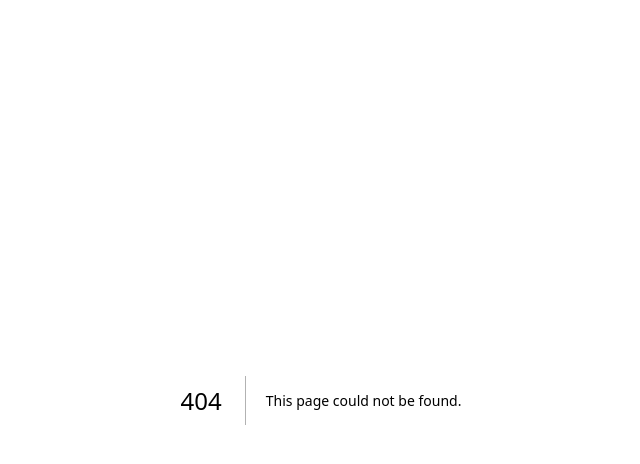
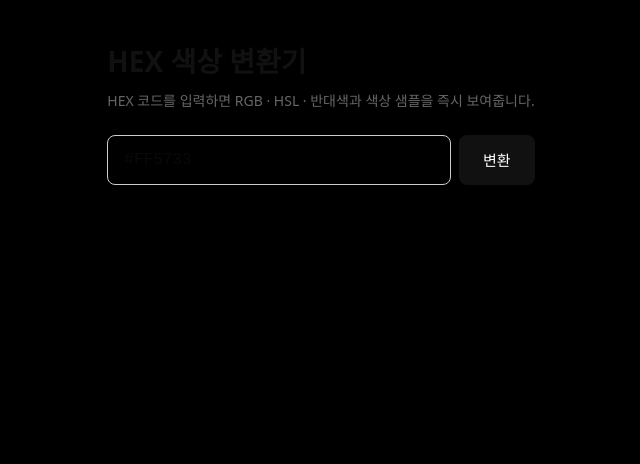
Before and after one commit to KIMTAEKJU/supercent-hub, a Next.js app: page /tools/req_de885a1e-a1c5-4f50-8e91-ab949a7866ec in a window 1280 px wide. Before the commit this address had no page. Shown: the top 464 px of the page, without its empty margins (319-959 px from the left). Built offline with nearby package versions, Linux system fonts and the light colour scheme.

Commit message:
feat: prototype req_de885a1e-a1c5-4f50-8e91-ab949a7866ec

```diff
--- /dev/null
+++ b/src/app/tools/req_de885a1e-a1c5-4f50-8e91-ab949a7866ec/page.tsx
@@ -0,0 +1,195 @@
+export const dynamic = 'force-dynamic'
+
+type Rgb = { r: number; g: number; b: number }
+
+function normalizeHex(input: string): string | null {
+  const trimmed = input.trim().replace(/^#/, '').toLowerCase()
+  if (!/^[0-9a-f]{3}$|^[0-9a-f]{6}$/.test(trimmed)) return null
+  return trimmed.length === 3
+    ? trimmed.split('').map((c) => c + c).join('')
+    : trimmed
+}
+
+function hexToRgb(hex: string): Rgb {
+  return {
+    r: parseInt(hex.slice(0, 2), 16),
+    g: parseInt(hex.slice(2, 4), 16),
+    b: parseInt(hex.slice(4, 6), 16),
+  }
+}
+
+function rgbToHex({ r, g, b }: Rgb): string {
+  const h = (n: number) => n.toString(16).padStart(2, '0')
+  return `${h(r)}${h(g)}${h(b)}`
+}
+
+function rgbToHsl({ r, g, b }: Rgb) {
+  const rn = r / 255, gn = g / 255, bn = b / 255
+  const max = Math.max(rn, gn, bn), min = Math.min(rn, gn, bn)
+  const l = (max + min) / 2
+  let h = 0, s = 0
+  if (max !== min) {
+    const d = max - min
+    s = l > 0.5 ? d / (2 - max - min) : d / (max + min)
+    if (max === rn) h = (gn - bn) / d + (gn < bn ? 6 : 0)
+    else if (max === gn) h = (bn - rn) / d + 2
+    else h = (rn - gn) / d + 4
+    h *= 60
+  }
+  return { h: Math.round(h), s: Math.round(s * 100), l: Math.round(l * 100) }
+}
+
+function invert({ r, g, b }: Rgb): Rgb {
+  return { r: 255 - r, g: 255 - g, b: 255 - b }
+}
+
+function luminance({ r, g, b }: Rgb) {
+  return (r * 299 + g * 587 + b * 114) / 1000
+}
+
+function Row({ label, value }: { label: string; value: string }) {
+  return (
+    <div
+      style={{
+        display: 'flex',
+        justifyContent: 'space-between',
+        alignItems: 'center',
+        padding: '12px 16px',
+        background: '#f7f7f8',
+        borderRadius: 8,
+      }}
+    >
+      <span style={{ fontSize: 13, color: '#666' }}>{label}</span>
+      <code style={{ fontFamily: 'ui-monospace, monospace', fontSize: 14, color: '#111' }}>
+        {value}
+      </code>
+    </div>
+  )
+}
+
+export default async function Page({
+  searchParams,
+}: {
+  searchParams: Promise<{ q?: string }>
+}) {
+  const { q = '' } = await searchParams
+  const hex = q ? normalizeHex(q) : null
+  const rgb = hex ? hexToRgb(hex) : null
+  const hsl = rgb ? rgbToHsl(rgb) : null
+  const inv = rgb ? invert(rgb) : null
+  const invHex = inv ? rgbToHex(inv) : null
+
+  return (
+    <main
+      style={{
+        maxWidth: 720,
+        margin: '0 auto',
+        padding: '40px 24px',
+        fontFamily: 'system-ui, -apple-system, sans-serif',
+        color: '#111',
+      }}
+    >
+      <h1 style={{ fontSize: 28, fontWeight: 600, marginBottom: 8 }}>HEX 색상 변환기</h1>
+      <p style={{ color: '#666', marginBottom: 24, fontSize: 14 }}>
+        HEX 코드를 입력하면 RGB · HSL · 반대색과 색상 샘플을 즉시 보여줍니다.
+      </p>
+
+      <form method="get" style={{ display: 'flex', gap: 8, marginBottom: 24 }}>
+        <input
+          name="q"
+          defaultValue={q}
+          placeholder="#FF5733"
+          autoComplete="off"
+          style={{
+            flex: 1,
+            padding: '12px 16px',
+            fontSize: 16,
+            border: '1px solid #ccc',
+            borderRadius: 8,
+            fontFamily: 'ui-monospace, monospace',
+            outline: 'none',
+          }}
+        />
+        <button
+          type="submit"
+          style={{
+            padding: '12px 24px',
+            fontSize: 15,
+            fontWeight: 500,
+            background: '#111',
+            color: '#fff',
+            border: 'none',
+            borderRadius: 8,
+            cursor: 'pointer',
+          }}
+        >
+          변환
+        </button>
+      </form>
+
+      {q && !hex && (
+        <div
+          style={{
+            padding: 16,
+            background: '#fef2f2',
+            color: '#991b1b',
+            borderRadius: 8,
+            fontSize: 14,
+          }}
+        >
+          올바른 HEX 형식이 아닙니다. 예: <code>#FF5733</code> 또는 <code>#F53</code>
+        </div>
+      )}
+
+      {hex && rgb && hsl && invHex && inv && (
+        <div style={{ display: 'grid', gap: 12 }}>
+          <div
+            style={{
+              height: 180,
+              background: `#${hex}`,
+              borderRadius: 12,
+              border: '1px solid #e5e5e5',
+              display: 'flex',
+              alignItems: 'center',
+              justifyContent: 'center',
+              color: luminance(rgb) > 140 ? '#111' : '#fff',
+              fontSize: 24,
+              fontFamily: 'ui-monospace, monospace',
+              fontWeight: 600,
+              letterSpacing: 1,
+            }}
+          >
+            #{hex.toUpperCase()}
+          </div>
+
+          <Row label="HEX" value={`#${hex.toUpperCase()}`} />
+          <Row label="RGB" value={`rgb(${rgb.r}, ${rgb.g}, ${rgb.b})`} />
+          <Row label="HSL" value={`hsl(${hsl.h}, ${hsl.s}%, ${hsl.l}%)`} />
+
+          <div style={{ marginTop: 12 }}>
+            <div style={{ fontSize: 12, color: '#888', marginBottom: 8, letterSpacing: 0.5 }}>
+              반대색 (INVERTED)
+            </div>
+            <div
+              style={{
+                height: 96,
+                background: `#${invHex}`,
+                borderRadius: 12,
+                border: '1px solid #e5e5e5',
+                display: 'flex',
+                alignItems: 'center',
+                justifyContent: 'center',
+                color: luminance(inv) > 140 ? '#111' : '#fff',
+                fontSize: 18,
+                fontFamily: 'ui-monospace, monospace',
+                fontWeight: 600,
+              }}
+            >
+              #{invHex.toUpperCase()}
+            </div>
+          </div>
+        </div>
+      )}
+    </main>
+  )
+}
```
